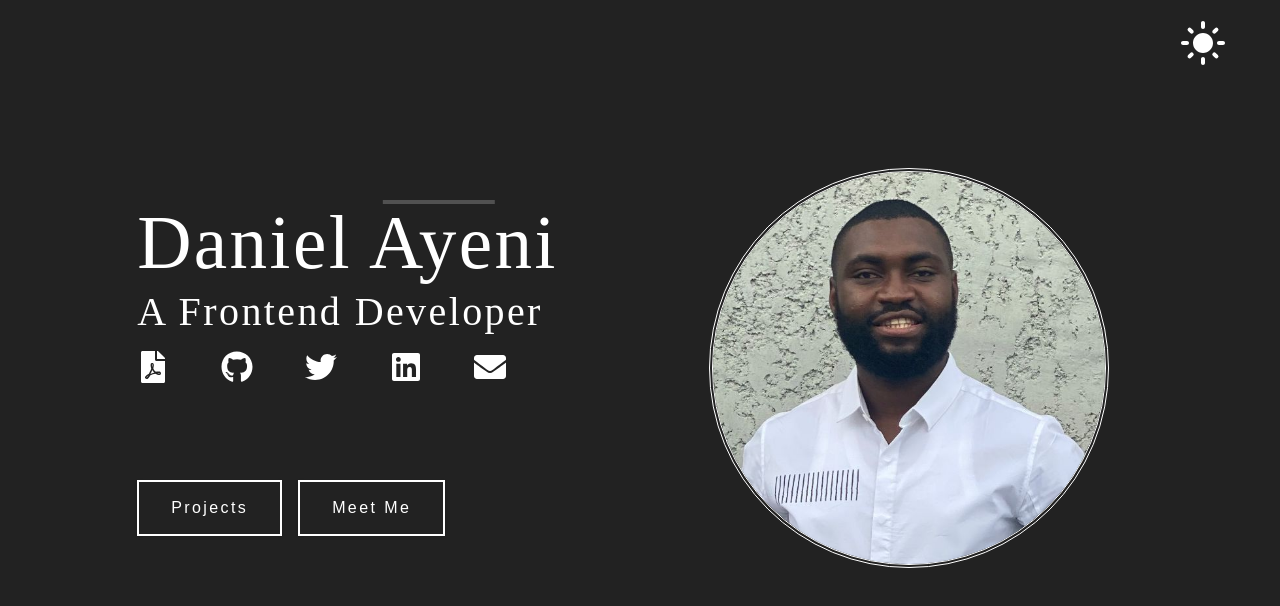
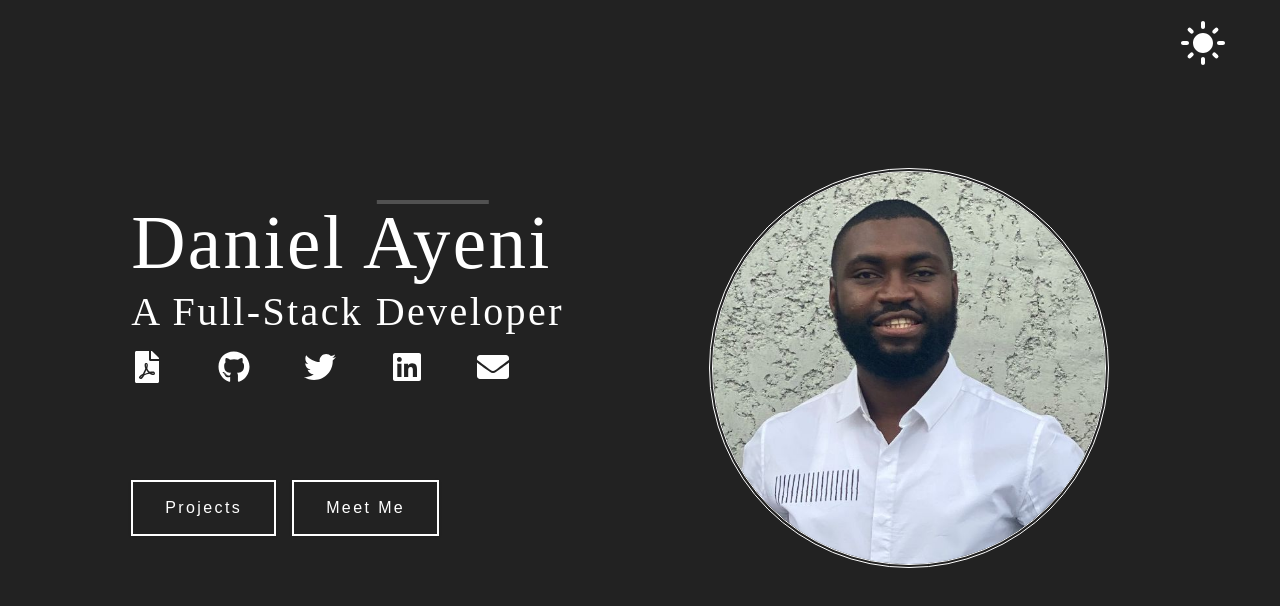
Before and after one commit to Danthesage01/port, a React (Create React App) app: page / in a window 1280 px wide. Shown: the top 606 px of the page. Built offline with nearby package versions, Linux system fonts and the light colour scheme.

Commit message:
Update Home.js

```diff
--- a/src/pages/Home.js
+++ b/src/pages/Home.js
@@ -9,7 +9,7 @@ const Home = () => {
         <article className='hero-info'>
           <div className="title-underline home-bounce"></div>
           <h1>Daniel Ayeni</h1>
-          <h4>A Frontend Developer</h4>
+          <h4>A Full-Stack Developer</h4>
           <Socials />
           <div className='hero-footer'>
             <Link to="/projects" className='btn hero-btn'>Projects</Link>
```
